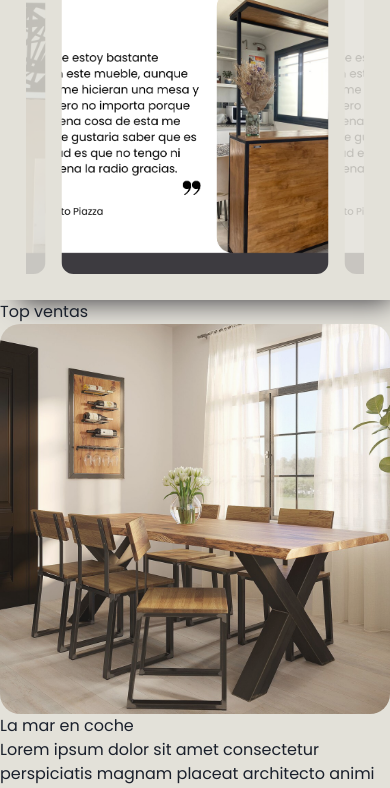
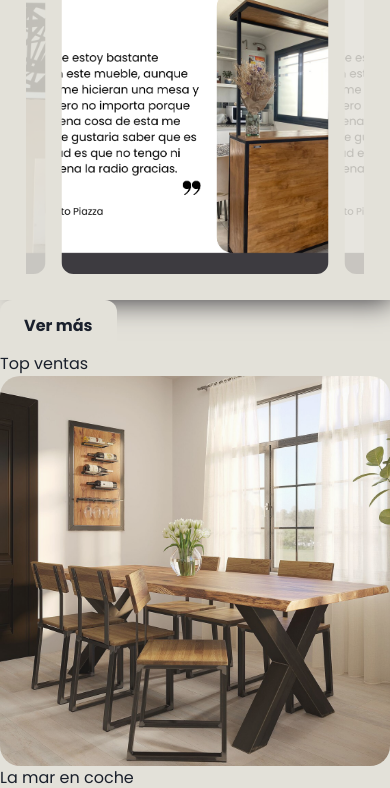
Before and after one commit to JuanManitta/mev-herreria-landing, a React (Vite) app: page / in a window 390 px wide. Shown: the part 2516-3304 px from the top of the page. Built offline with nearby package versions, Linux system fonts and the light colour scheme.

Commit message:
responsive design

```diff
--- a/src/pages/home/Home.tsx
+++ b/src/pages/home/Home.tsx
@@ -28,7 +28,7 @@ export const Home = () => {
         <ProductsPreview />
       </section>
 
-      <section className="h-[450px] bg-[color:var(--bg-secondary)]">
+      <section className="sm:h-[450px] bg-[color:var(--bg-secondary)]">
         <CustomersReviews/>
       </section>
 
--- a/src/pages/home/components/CustomersReviews.tsx
+++ b/src/pages/home/components/CustomersReviews.tsx
@@ -19,24 +19,27 @@ export const CustomersReviews = () => {
   return (
     <div className="max-w-7xl m-auto grid grid-cols-5 h-full">
 
-      <div className="col-span-2 flex flex-col justify-center p-6">
+      <div className="col-span-12 sm:col-span-2  flex flex-col justify-center px-12 pt-12 sm:p-6">
         <div>
           <h4 className="text-3xl mb-6 text-[var(--text-primary)]">Reseñas de nuestros clientes</h4>
         </div>
         <div className="text-[var(--text-primary)] mb-6">
           <p>Lorem ipsum dolor sit amet, consectetur adipisicing elit. Qui, tempore repellat voluptates fugiat eveniet mollitia. Voluptate suscipit labore sit vel voluptates aperiam autem? Error voluptate doloribus beatae inventore, asperiores amet.</p>
         </div>
-        <div>
-        <Button onClick={() => navigate('/reseñas')} variant='secondary'>Ver más</Button>
+        <div className="hidden sm:block">
+          <Button onClick={() => navigate('/reseñas')} variant='secondary'>Ver más</Button>
         </div>
       </div>
 
-      <div className="col-span-3 flex items-center">
+      <div className="col-span-12 sm:col-span-3 sm:flex items-center ">
         <main className="rounded-3xl home_carousel_container">
           <section>
             <EmblaCarousel slides={SLIDES} options={OPTIONS} />
           </section>
         </main>
+        <div className=" sm:hidden p-6 pb-16">
+          <Button className="w-full" onClick={() => navigate('/reseñas')} variant='secondary'>Ver más</Button>
+        </div>
       </div>
 
     </div>
```
